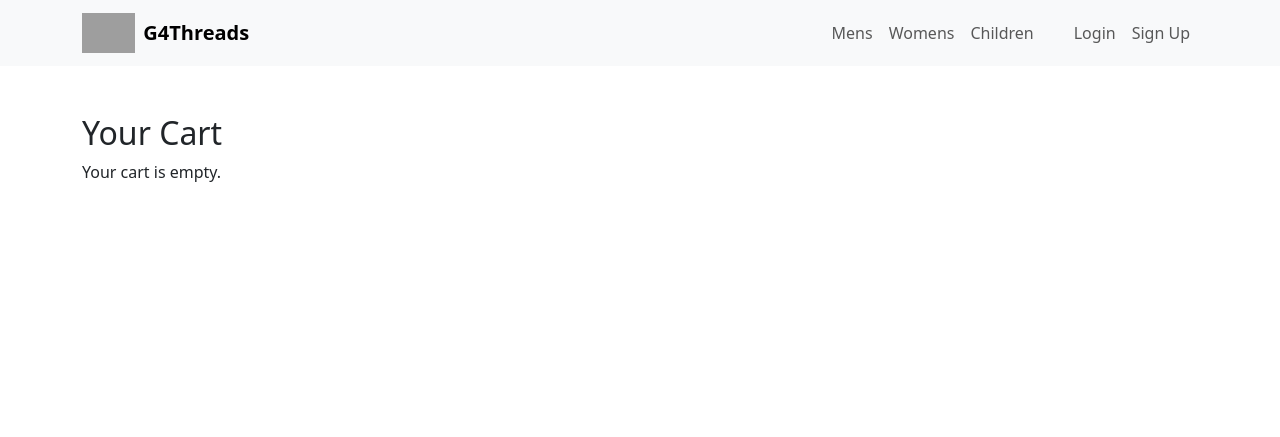
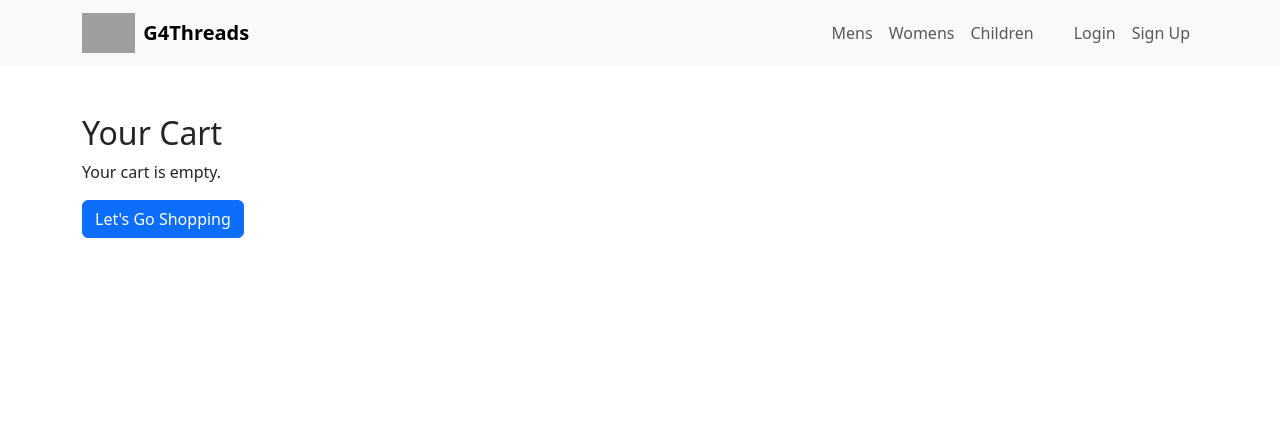
Before and after one commit to mpsorum392/ISQA3900_G4_SPR_25, a Django app: page /cart/ in a window 1280 px wide. Shown: the top 437 px of the page. Run offline with Django 5.2, Linux system fonts and the light colour scheme; parts of the project's set-up code (start-up, migrations or seed data) failed here and were passed over; grey boxes are pictures that could not be loaded.

Commit message:
add a button to empty cart view
add a button for flow if the cart is empty so you can shop

```diff
--- a/templates/cart/cart_detail.html
+++ b/templates/cart/cart_detail.html
@@ -29,6 +29,7 @@
       <a href="{% url 'home' %}" class="btn btn-primary">Continue Shopping</a>
   {% else %}
     <p>Your cart is empty.</p>
+      <a href="{% url 'home' %}" class="btn btn-primary">Let's Go Shopping</a>
   {% endif %}
 </div>
 {% endblock %}
```
Also changed, not shown: db.sqlite3.
